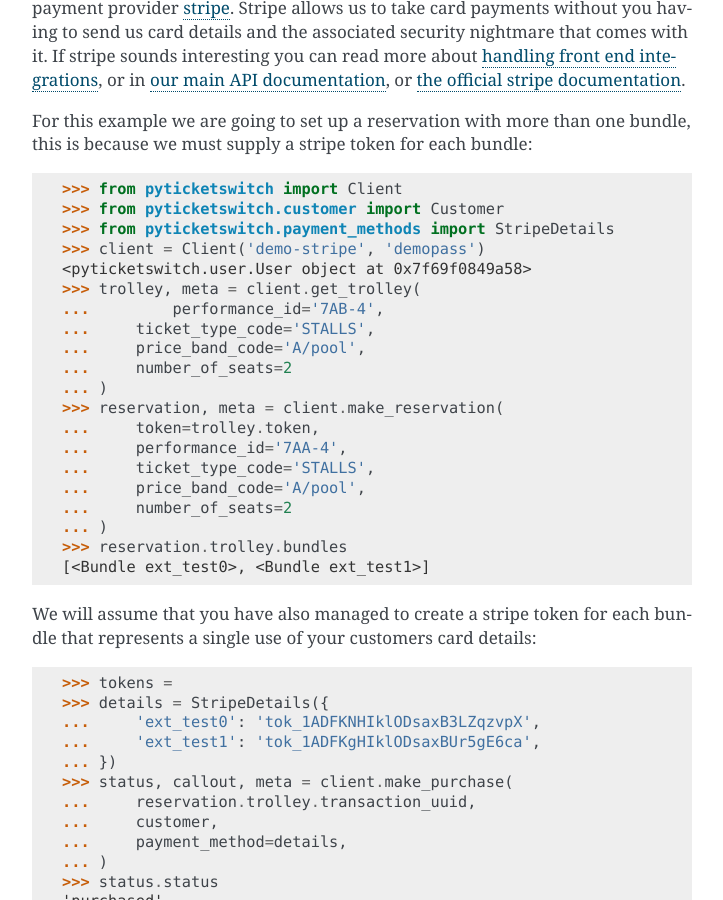
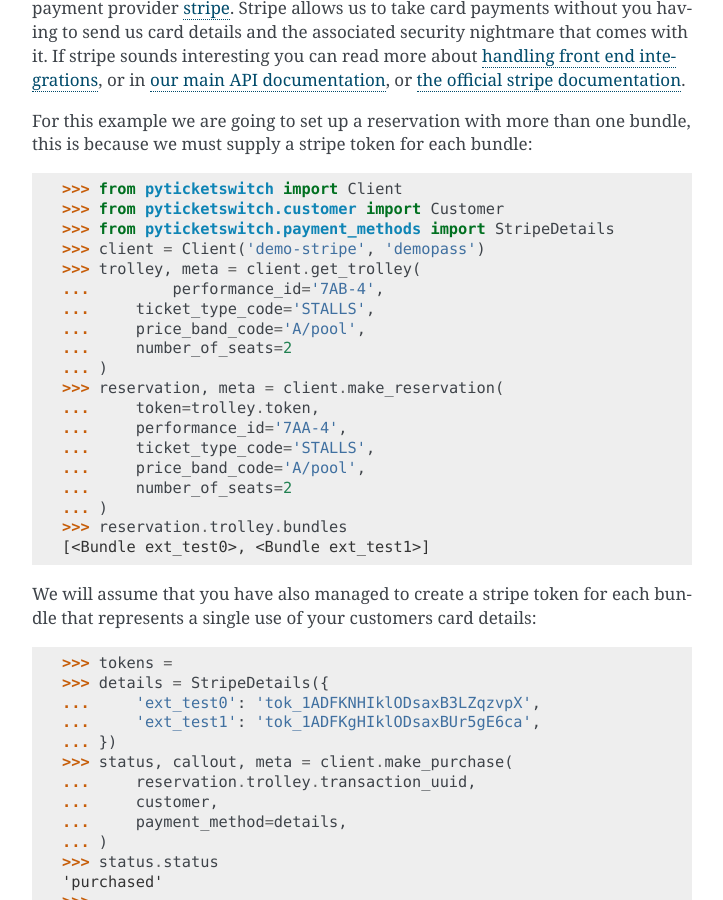
Before and after one commit to ingresso-group/pyticketswitch, a Sphinx documentation site: the page built from docs/users/advanced.rst, in a window 1280 px wide and 900 px high, scrolled down 16890 px. Shown: the whole window, without its empty margins (388-1111 px from the left). Built offline with Sphinx 7.4.7, drawn with Linux system fonts in a browser that asks for light colours.

Commit message:
tidy doc example

```diff
--- a/docs/users/advanced.rst
+++ b/docs/users/advanced.rst
@@ -831,7 +831,6 @@ bundle, this is because we must supply a stripe token for each bundle::
     >>> from pyticketswitch.customer import Customer
     >>> from pyticketswitch.payment_methods import StripeDetails
     >>> client = Client('demo-stripe', 'demopass')
-    <pyticketswitch.user.User object at 0x7f69f0849a58>
     >>> trolley, meta = client.get_trolley(
     ...         performance_id='7AB-4',
     ...     ticket_type_code='STALLS',
```
